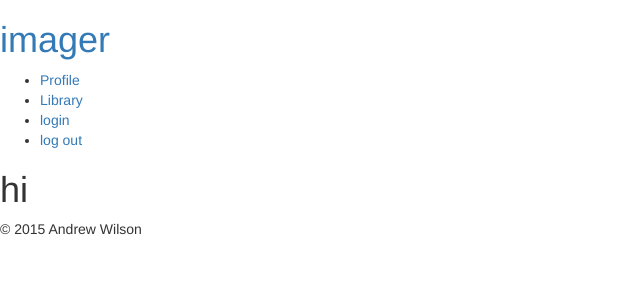
After one commit to wilson0xb4/cf-django-imager, a Django app: template imagersite/imagersite/templates/home.html in a window 1280 px wide. The commit adds this page. Shown: the top 300 px of the page, without its empty margins (0-640 px from the left). Run offline with Django 3.2, Linux system fonts and the light colour scheme; the template is opened without the code that fills it, so the values that code supplies are empty; parts of the project's set-up code (start-up, migrations or seed data) failed here and were passed over; some libraries are stand-ins or nearby versions.

Commit message:
add basic base and home templates

```diff
--- a/imagersite/imagersite/templates/base.html
+++ b/imagersite/imagersite/templates/base.html
@@ -1,3 +1,8 @@
+<!DOCTYPE html>
+<html lang="en">
+  <head>
+    <meta charset="utf-8">
+
 {# Load the tag library #}
 {% load bootstrap3 %}
 
@@ -7,3 +12,33 @@
 
 {# Display django.contrib.messages as Bootstrap alerts #}
 {% bootstrap_messages %}
+
+
+    <title>imagr</title>
+
+    <meta name="viewport" content="width=device-width, initial-scale=1">
+    <link rel="stylesheet" href="/static/style.css">
+    <link rel="stylesheet" href="/static/colorful.css">
+  </head>
+  <body>
+
+    <header>
+      <h1><a href="">imager</a></h1>
+
+      <nav>
+        <ul>
+          <li><a href="">Profile</a></li>
+          <li><a href="">Library</a></li>
+          <li><a href="">login</a></li>
+          <li><a href="">log out</a></li>
+        </ul>
+      </nav>
+    </header>
+
+    {% block content %}{% endblock %}
+
+    <footer>
+      <p>&copy; 2015 Andrew Wilson</p>
+    </footer>
+  </body>
+</html>
--- /dev/null
+++ b/imagersite/imagersite/templates/home.html
@@ -0,0 +1,8 @@
+{% extends "base.html" %}
+{% load i18n %}
+
+{% block content %}
+  <section class='img_cover'>
+    <h1>hi</h1>
+  </section>
+{% endblock %}
```
